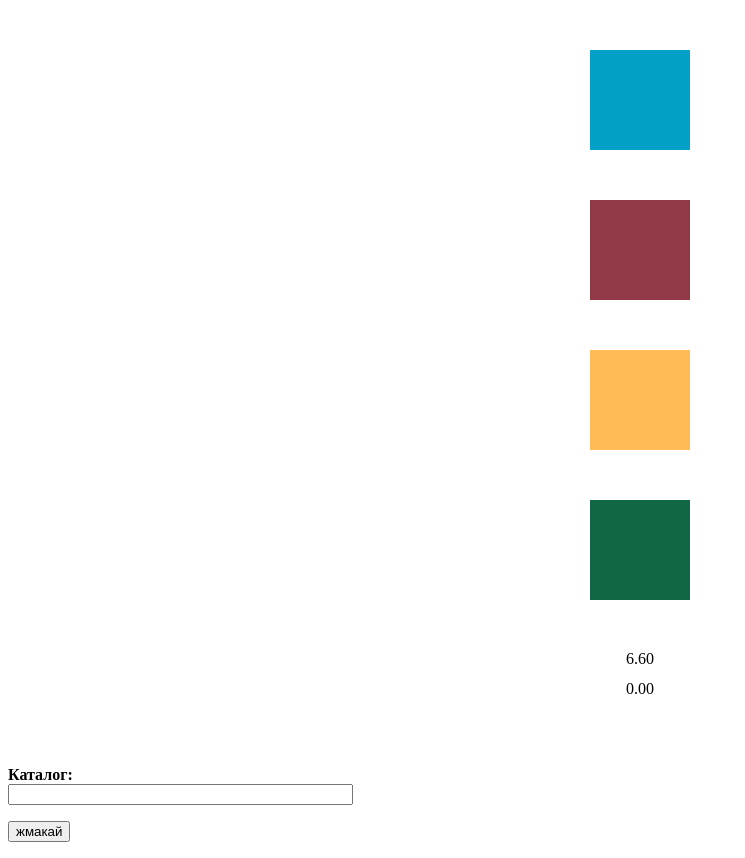
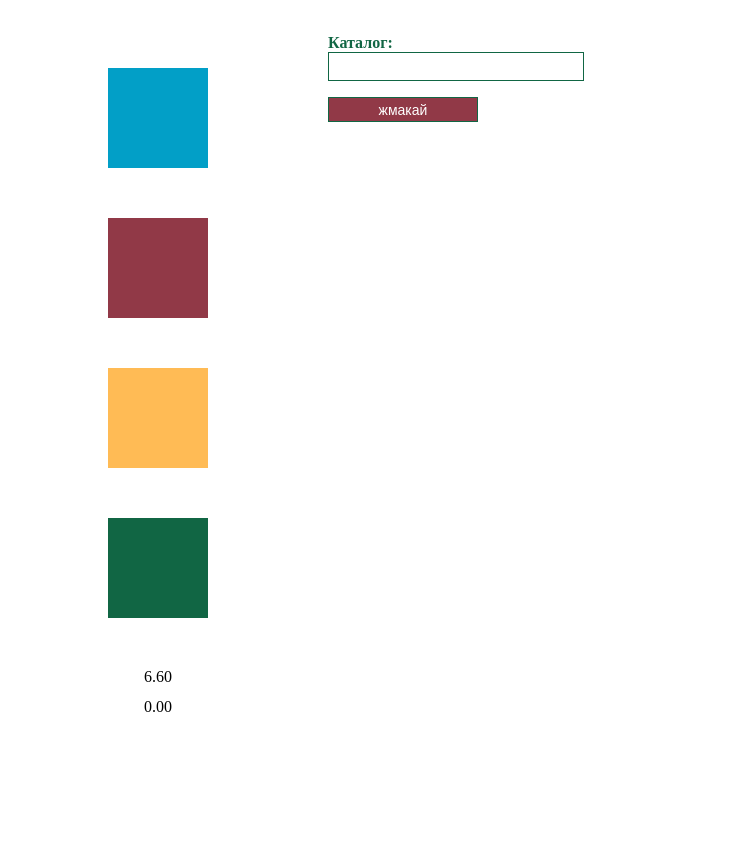
Before and after one commit to BeaverHorror/Cubes, a PHP site: page / in a window 1280 px wide. Shown: the whole page, without its empty margins (0-745 px from the left). After the commit the page ends 712 px from the top, so only its background shows below. Run offline with PHP 8.4, Linux system fonts and the light colour scheme.

Commit message:
Update index.css

```diff
--- a/Cubes/css/index.css
+++ b/Cubes/css/index.css
@@ -1,7 +1,96 @@
+
+/* Рабочее поле */
+.workingfield {
+	width:500px;
+    height:800px;
+	float:left;
+	margin-top:    10px;
+    margin-right:  auto;
+	margin-bottom: 0px;
+    margin-left:   10px;
+	/*border: 1px solid rgb(0,0,0);*/
+}
+
+.textcatalog{
+	width:250px;
+	height:25px;
+	margin-top:    0px;
+    margin-right:  0px;
+	margin-bottom: 0px;
+    margin-left:   10px;
+    color: #116644;
+}
+
+.debugger{
+	width:250px;
+	height:25px;
+	margin-top:    0px;
+    margin-right:  0px;
+	margin-bottom: 0px;
+    margin-left:   10px;
+    color: #116644;
+	border: 1px solid rgb(0,0,0);
+}
+#out{
+	width:480px;
+	height:670px;
+	margin-top:    0px;
+    margin-right:  0px;
+	margin-bottom: 0px;
+    margin-left:   10px;
+    color: #116644;
+	/*border: 1px solid rgb(0,0,0);*/
+}
+
+.inputcatalog{
+	width:250px;
+	height:25px;
+	margin-top:    0px;
+    margin-right:  0px;
+	margin-bottom: 0px;
+    margin-left:   10px;
+    color: #116644;
+    border-radius:0px;
+    border: none; outline: none;
+	border: 1px solid #116644;
+}
+
+/* Кнопки */
+.btncatalog{
+	width:150px;
+	height:25px;
+	color: #FFFFFF;
+	background-color:#913947;
+	margin-top:    0px;
+    margin-right:  0px;
+	margin-bottom: 0px;
+    margin-left:   10px;
+	font-size:14px;
+	border-radius:0px;
+	border: none; outline: none;
+	border: 1px solid #116644;
+}
+.btncatalog:hover{
+	background-color:#029FC7;
+}
+
+
+
+
+
+
+
+
+
+
+
+
+
 /* Заголовок */
 .bigbox {
-    width:1000px;
-    height:700px;
+    width:300px;
+    height:800px;
+	float:left;
 	margin-top:    10px;
     margin-right:  auto;
 	margin-bottom: 0px;
@@ -136,3 +225,9 @@
 	width:140px;
     height:140px;
 }
+
+.colorbtncatalog:hover{
+	background: #FFBB55;
+	width:150px;
+	height:25px;
+}
```
